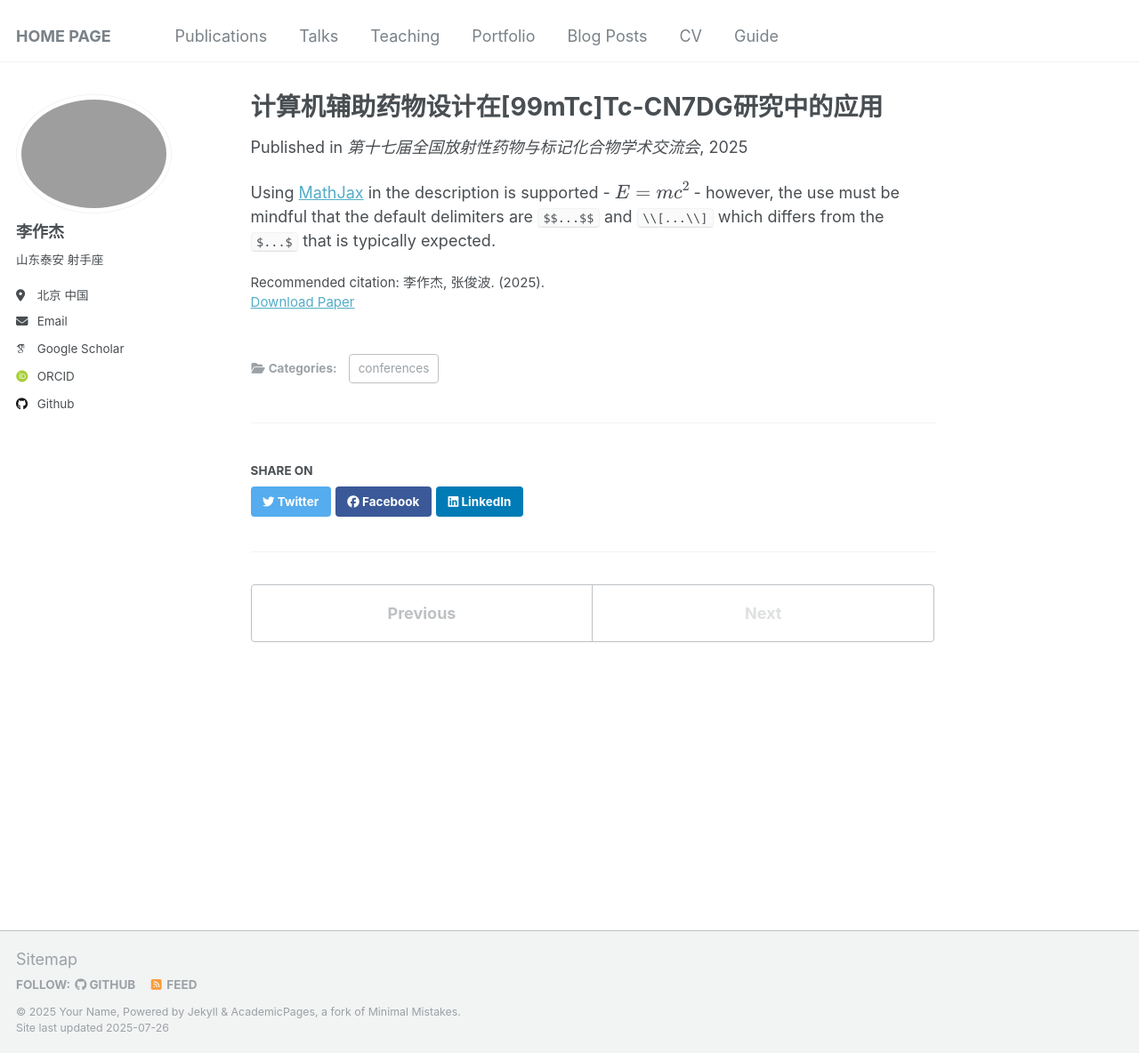
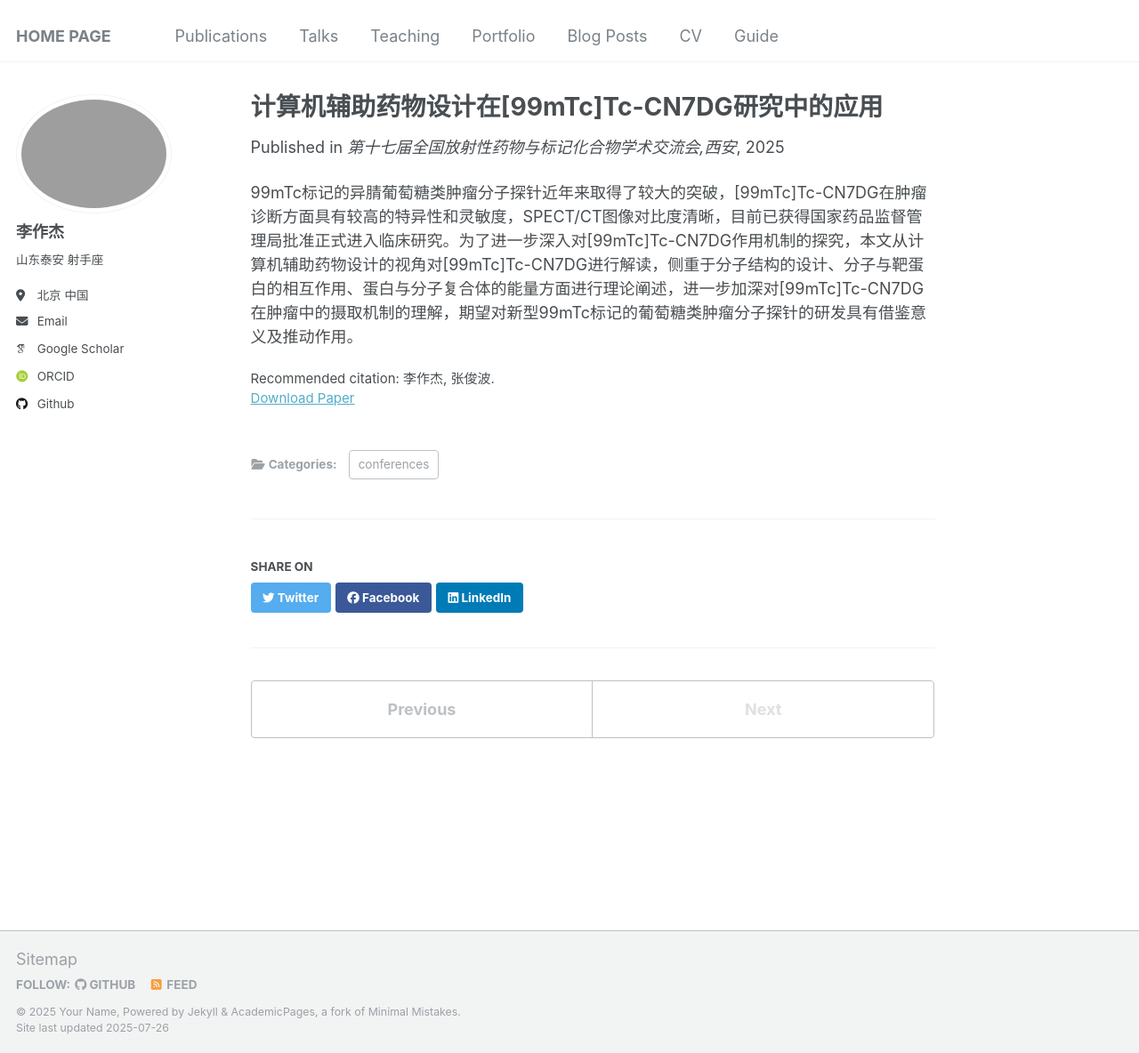
Before and after one commit to Infinity-LZJ/Zuojie_Li.github, a Jekyll site: the page built from _publications/2025-06-08-paper-title-number-5.md, in a window 1280 px wide and 1184 px high. Shown: the whole window at 89% size. Built offline with Jekyll 4.4.1, drawn with Linux system fonts in a browser that asks for light colours; some web fonts are replaced.

Commit message:
Update 2025-06-08-paper-title-number-5.md

```diff
--- a/_publications/2025-06-08-paper-title-number-5.md
+++ b/_publications/2025-06-08-paper-title-number-5.md
@@ -5,9 +5,9 @@ category: conferences
 permalink: /publication/2024-02-17-paper-title-number-4
 excerpt: ''
 date: 2025-04-28
-venue: '第十七届全国放射性药物与标记化合物学术交流会'
+venue: '第十七届全国放射性药物与标记化合物学术交流会,西安'
 paperurl: 'http://academicpages.github.io/files/paper3.pdf'
-citation: '李作杰, 张俊波. (2025).'
+citation: '李作杰, 张俊波.'
 ---
 
-Using [MathJax](https://www.mathjax.org/) in the description is supported - $$E=mc^2$$ - however, the use must be mindful that the default delimiters are `$$...$$` and `\\[...\\]` which differs from the `$...$` that is typically expected.
+99mTc标记的异腈葡萄糖类肿瘤分子探针近年来取得了较大的突破，[99mTc]Tc-CN7DG在肿瘤诊断方面具有较高的特异性和灵敏度，SPECT/CT图像对比度清晰，目前已获得国家药品监督管理局批准正式进入临床研究。为了进一步深入对[99mTc]Tc-CN7DG作用机制的探究，本文从计算机辅助药物设计的视角对[99mTc]Tc-CN7DG进行解读，侧重于分子结构的设计、分子与靶蛋白的相互作用、蛋白与分子复合体的能量方面进行理论阐述，进一步加深对[99mTc]Tc-CN7DG在肿瘤中的摄取机制的理解，期望对新型99mTc标记的葡萄糖类肿瘤分子探针的研发具有借鉴意义及推动作用。
```
